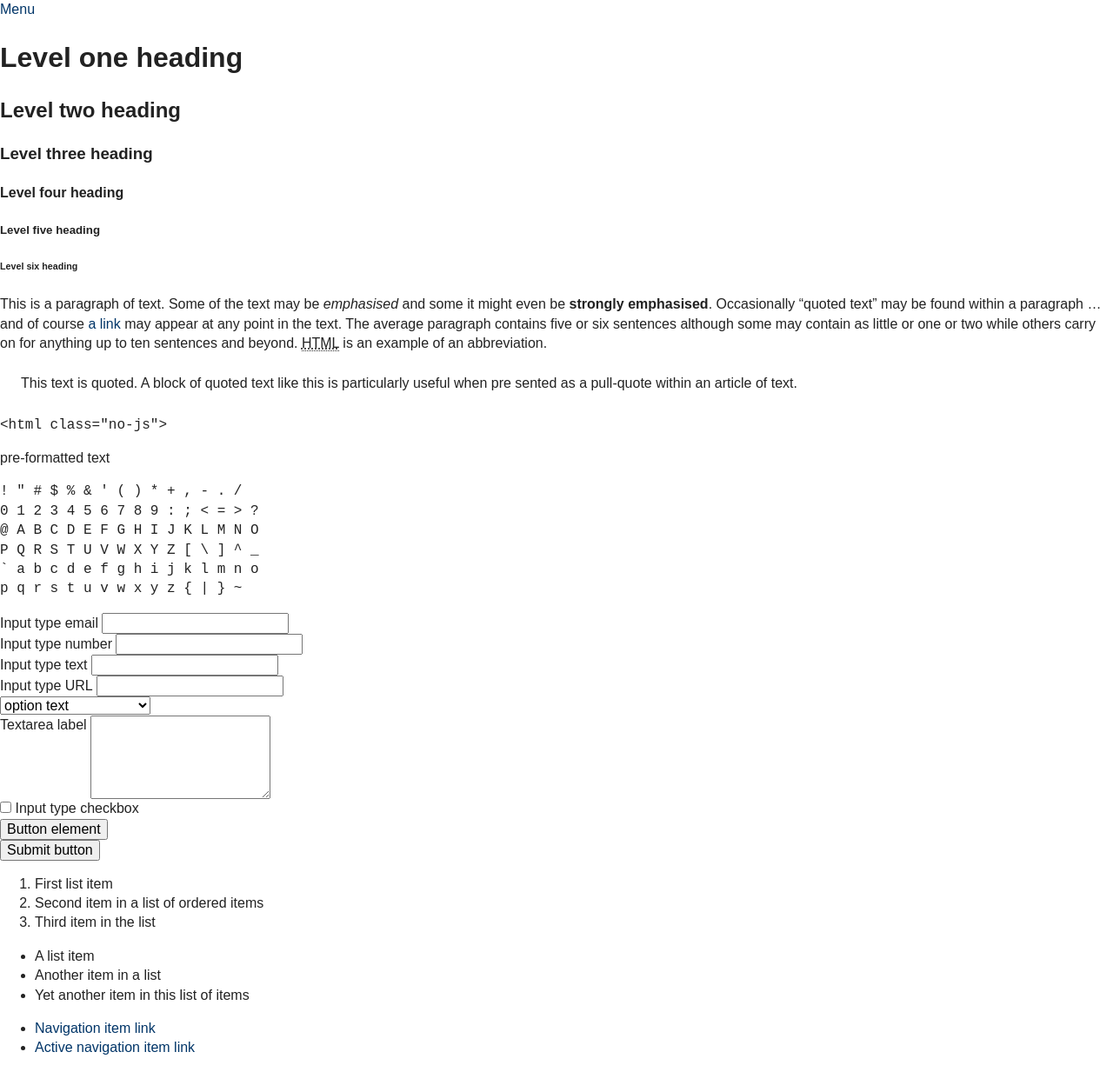
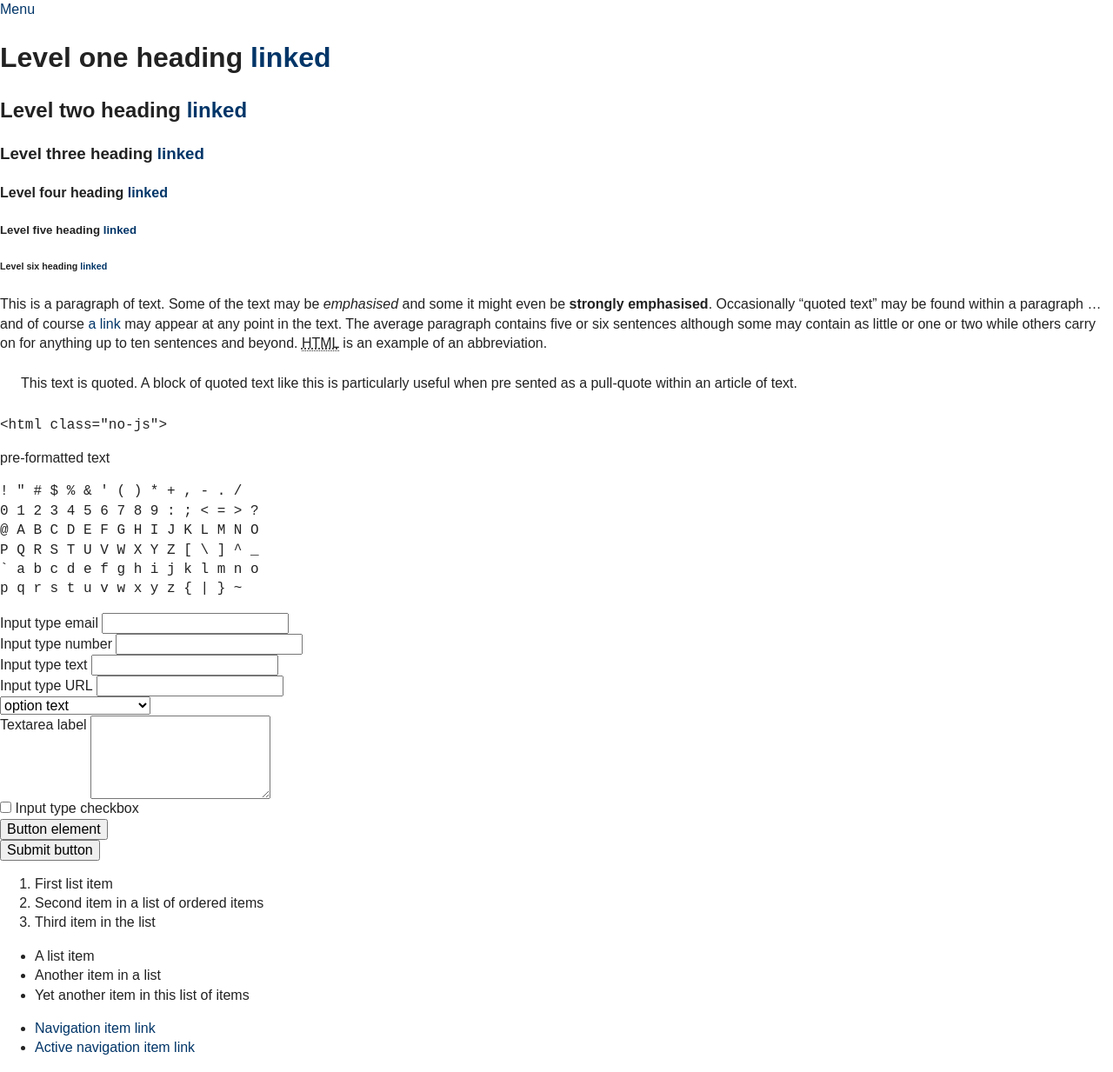
Before and after one commit to SteveBarnett/Front-end-Style-Guide, a Jekyll site: the page built from index.html, in a window 1280 px wide. Shown: the whole page at 87% size. Built offline with Jekyll 4.4.1, drawn with Linux system fonts in a browser that asks for light colours; Markdown is read by kramdown in place of the engine named in the settings.

Commit message:
Added links in headings

```diff
--- a/_includes/heading1.html
+++ b/_includes/heading1.html
@@ -1 +1 @@
-<h1>Level one heading</h1>
+<h1>Level one heading <a href=".">linked</a></h1>
--- a/_includes/heading2.html
+++ b/_includes/heading2.html
@@ -1 +1 @@
-<h2>Level two heading</h2>
+<h2>Level two heading <a href=".">linked</a></h2>
--- a/_includes/heading3.html
+++ b/_includes/heading3.html
@@ -1 +1 @@
-<h3>Level three heading</h3>
+<h3>Level three heading <a href=".">linked</a></h3>
--- a/_includes/heading4.html
+++ b/_includes/heading4.html
@@ -1 +1 @@
-<h4>Level four heading</h4>
+<h4>Level four heading <a href=".">linked</a></h4>
--- a/_includes/heading5.html
+++ b/_includes/heading5.html
@@ -1 +1 @@
-<h5>Level five heading</h5>
+<h5>Level five heading <a href=".">linked</a></h5>
--- a/_includes/heading6.html
+++ b/_includes/heading6.html
@@ -1 +1 @@
-<h6>Level six heading</h6>
+<h6>Level six heading <a href=".">linked</a></h6>
```
